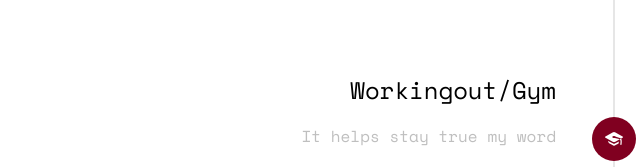
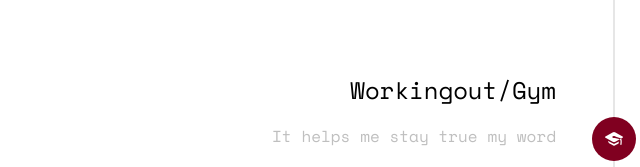
Before and after one commit to DWUdigital/rishikesh, a plain HTML site: page index.html in a window 1280 px wide. Shown: the part 3548-3715 px from the top of the page, 27-667 px from the left. Drawn offline with nearby package versions, Linux system fonts and the light colour scheme; files whose address does not match are found by name.

Commit message:
Update index.html

```diff
--- a/index.html
+++ b/index.html
@@ -231,7 +231,7 @@
 							<div class="timeline-panel">
 								<div class="timeline-heading">
 									<h3 class="timeline-title">Workingout/Gym</h3>
-									<span class="company">It helps stay true my word</span>
+									<span class="company">It helps me stay true my word</span>
 								</div>
 								<div class="timeline-body">
 									<p>Workingout taught me delayed gratification , holding myself accountable for every action i take , Discipline to stay consistent</p>
```
